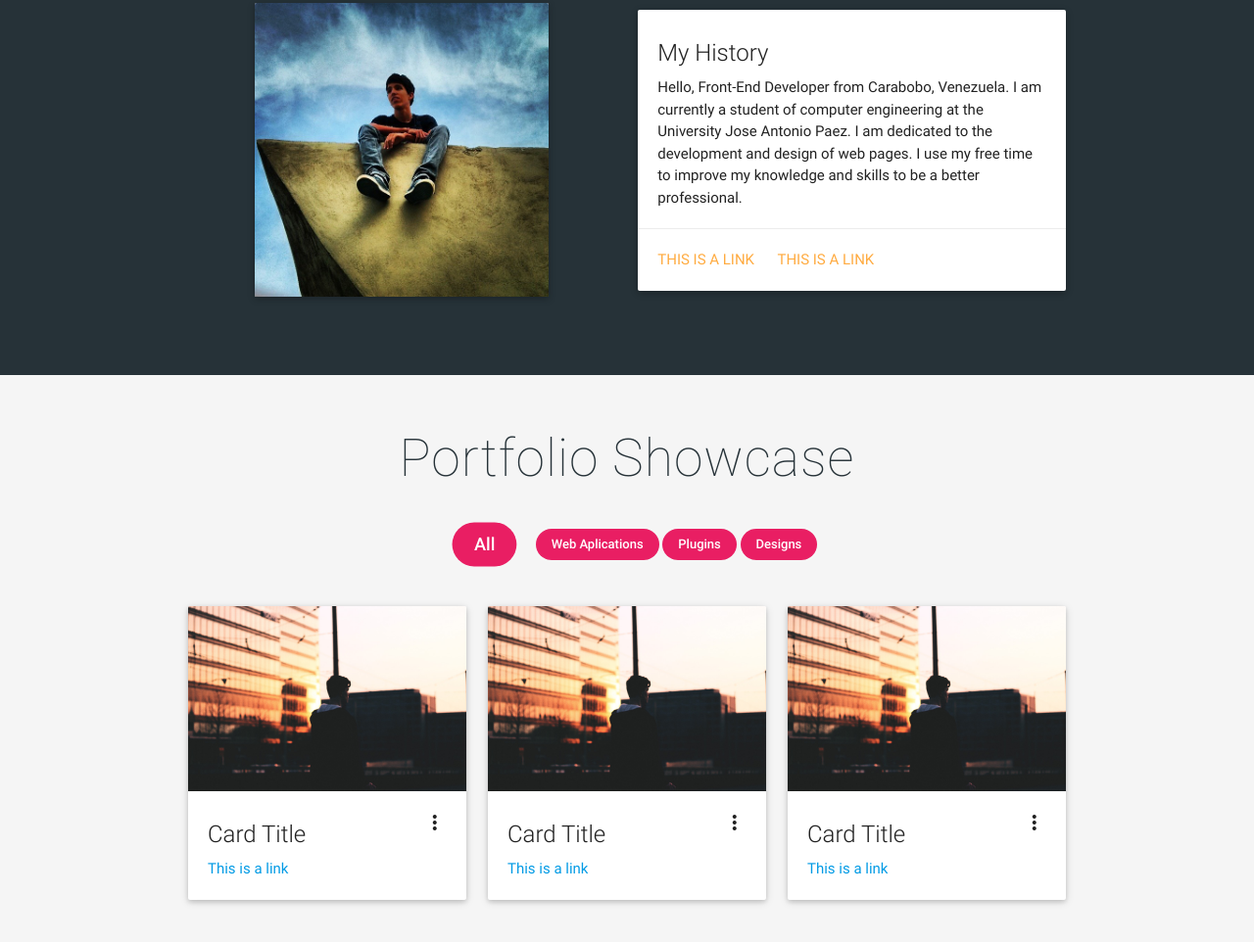
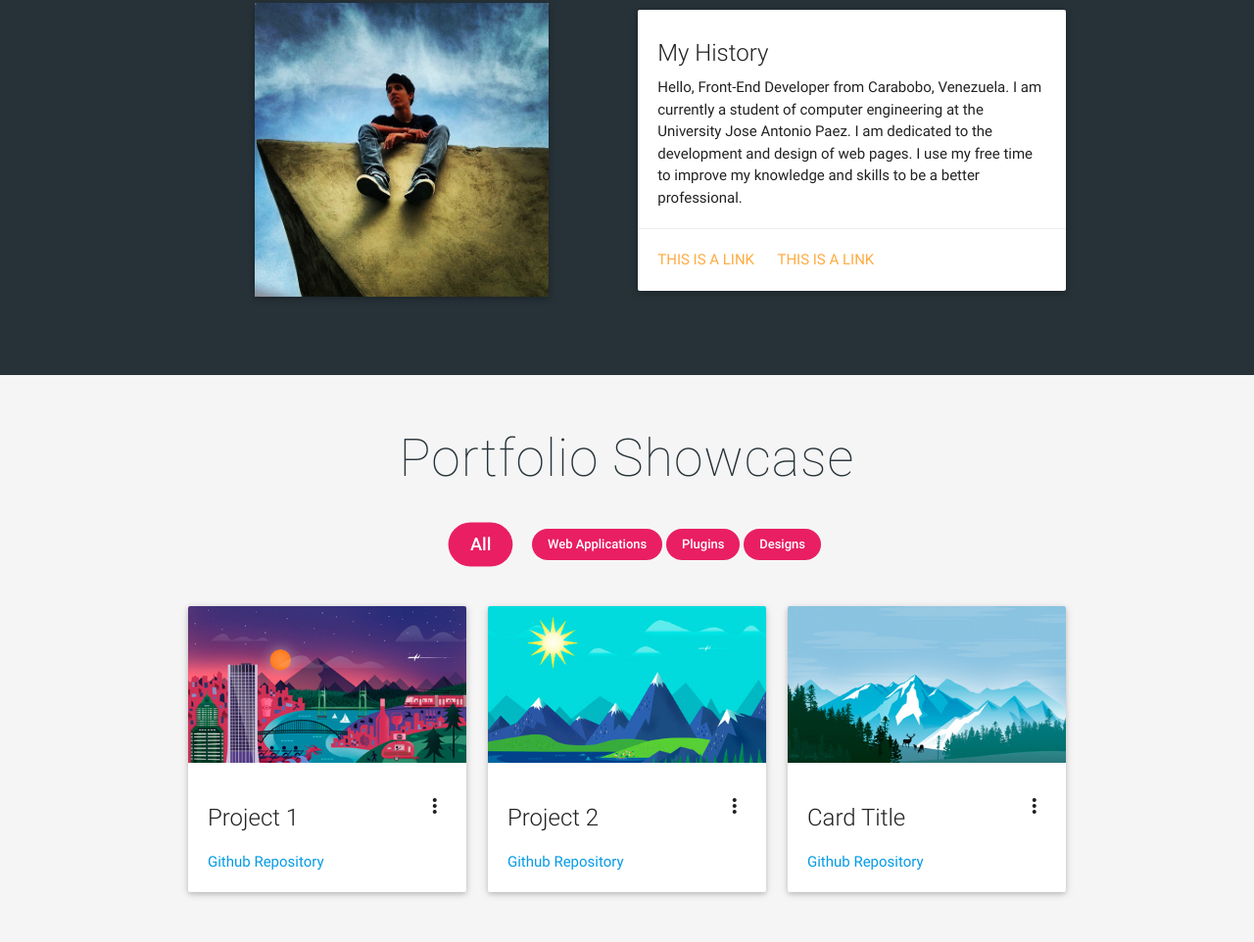
Before and after one commit to JuanHenriquez/P2-FEND, a website: page dist/index.html in a window 1280 px wide. Shown: the part 954-1916 px from the top of the page at 98% size. Drawn offline with Linux system fonts and the light colour scheme.

Commit message:
feat: Add files necessary for the correct rendering of the website.
All files needed for the proper functioning of the website added. All production files are in the "dist" folder.

```diff
--- a/dist/index.html
+++ b/dist/index.html
@@ -5,8 +5,6 @@
     <meta http-equiv="x-ua-compatible" content="ie=edge">
     <meta name="viewport" content="width=device-width, user-scalable=no, initial-scale=1.0, maximum-scale=1.0, minimum-scale=1.0">
     <title>Juan Henriquez's Portfolio</title>
-
-    <link rel="apple-touch-icon" href="apple-touch-icon.png">
 
     <!-- Css Files -->
     <link href="https://fonts.googleapis.com/icon?family=Material+Icons" rel="stylesheet">
@@ -43,7 +41,7 @@
 
             <div class="parallax-container">
                 <div class="parallax">
-                    <img src="images/main-bg-phone.jpg" alt="Parallax Picture" srcset="images/main-bg-tablet.jpg 700w, images/main-bg-desktop.jpg 1x, images/main-bg-2x.jpg 2x">
+                    <img src="images/main-bg-phone.jpg" alt="Parallax Picture" sizes="(min-width: 800px) 50vh, 100vh" srcset="images/main-bg-tablet.jpg 800w, images/main-bg-desktop.jpg 1200w, images/main-bg-2x.jpg 2000w">
                 </div>
                 <div class="bg-overlay">
                     <div id="main-title">
@@ -67,7 +65,7 @@
                         <div class="col s12 m6">
                             <div class="card" id="card-profile">
                                 <div class="card-image">
-                                    <img src="images/perfil-phone.jpg" alt="Profile Picture" srcset="images/perfil.jpg 600w">
+                                    <img src="images/perfil-phone.jpg" alt="Profile Picture" sizes="(min-width: 800px) 50vh, 100vh" srcset="images/perfil.jpg 600w">
                                 </div>
                             </div> <!-- /.card -->
                         </div>
@@ -100,7 +98,7 @@
                         <div class="col s12">
                             <div id="portfolio-controls">
                                 <a class="chip active">All</a>
-                                <a class="chip" data-project="web-aplications">Web Aplications</a>
+                                <a class="chip" data-project="web-applications">Web Applications</a>
                                 <a class="chip" data-project="plugins">Plugins</a>
                                 <a class="chip" data-project="designs">Designs</a>
                             </div>
@@ -111,53 +109,53 @@
                             <!-- Portolio cards section -->
                             <div id="portfolio-container" class="row">
                                 <!-- Project Item -->
-                                <div class="col s12 m6 l4 portfolio-item" data-groups='["web-aplications"]'>
+                                <article class="col s12 m6 l4 portfolio-item" data-groups='["web-applications"]'>
                                     <div class="card">
                                         <div class="card-image waves-effect waves-block waves-light">
-                                            <img class="activator" src="images/main-bg-tablet.jpg">
+                                            <img class="activator" src="images/img-project-1.jpg" alt="Project 1 Picture">
                                         </div>
                                         <div class="card-content">
-                                            <span class="card-title activator grey-text text-darken-4">Card Title<i class="material-icons right">more_vert</i></span>
-                                            <p><a href="#">This is a link</a></p>
+                                            <h5 class="card-title activator grey-text text-darken-4">Project 1<i class="material-icons right">more_vert</i></h5>
+                                            <p><a href="https://github.com/JuanHenriquez">Github Repository</a></p>
                                         </div>
                                         <div class="card-reveal">
-                                            <span class="card-title grey-text text-darken-4">Card Title<i class="material-icons right">close</i></span>
-                                            <p>Here is some more information about this product that is only revealed once clicked on.</p>
+                                            <span class="card-title grey-text text-darken-4">Project 1<i class="material-icons right">close</i></span>
+                                            <p>Here is some text information about this project.</p>
+                                        </div> <!-- /.card-reveal -->
+                                    </div>
+                                </article> <!-- /.portfolio-item -->
+                                <!-- Project Item -->
+                                <article class="col s12 m6 l4 portfolio-item" data-groups='["designs"]'>
+                                    <div class="card">
+                                        <div class="card-image waves-effect waves-block waves-light">
+                                            <img class="activator" src="images/img-project-2.jpg" alt="Project 2 Picture">
+                                        </div>
+                                        <div class="card-content">
+                                            <h5 class="card-title activator grey-text text-darken-4">Project 2<i class="material-icons right">more_vert</i></h5>
+                                            <p><a href="https://github.com/JuanHenriquez">Github Repository</a></p>
+                                        </div>
+                                        <div class="card-reveal">
+                                            <span class="card-title grey-text text-darken-4">Project 2<i class="material-icons right">close</i></span>
+                                            <p>Other text with information about this project.</p>
                                         </div>
                                     </div>
-                                </div> <!-- /.portfolio-item -->
+                                </article> <!-- /.portfolio-item -->
                                 <!-- Project Item -->
-                                <div class="col s12 m6 l4 portfolio-item" data-groups='["designs"]'>
+                                <article class="col s12 m6 l4 portfolio-item" data-groups='["plugins"]'>
                                     <div class="card">
                                         <div class="card-image waves-effect waves-block waves-light">
-                                            <img class="activator" src="images/main-bg-tablet.jpg">
+                                            <img class="activator" src="images/img-project-3.jpg" alt="Project 3 Picture">
                                         </div>
                                         <div class="card-content">
-                                            <span class="card-title activator grey-text text-darken-4">Card Title<i class="material-icons right">more_vert</i></span>
-                                            <p><a href="#">This is a link</a></p>
+                                            <h5 class="card-title activator grey-text text-darken-4">Card Title<i class="material-icons right">more_vert</i></h5>
+                                            <p><a href="https://github.com/JuanHenriquez">Github Repository</a></p>
                                         </div>
                                         <div class="card-reveal">
-                                            <span class="card-title grey-text text-darken-4">Card Title<i class="material-icons right">close</i></span>
-                                            <p>Here is some more information about this product that is only revealed once clicked on.</p>
+                                            <span class="card-title grey-text text-darken-4">Project 3<i class="material-icons right">close</i></span>
+                                            <p>Other text about project 3.</p>
                                         </div>
                                     </div>
-                                </div> <!-- /.portfolio-item -->
-                                <!-- Project Item -->
-                                <div class="col s12 m6 l4 portfolio-item" data-groups='["plugins"]'>
-                                    <div class="card">
-                                        <div class="card-image waves-effect waves-block waves-light">
-                                            <img class="activator" src="images/main-bg-tablet.jpg">
-                                        </div>
-                                        <div class="card-content">
-                                            <span class="card-title activator grey-text text-darken-4">Card Title<i class="material-icons right">more_vert</i></span>
-                                            <p><a href="#">This is a link</a></p>
-                                        </div>
-                                        <div class="card-reveal">
-                                            <span class="card-title grey-text text-darken-4">Card Title<i class="material-icons right">close</i></span>
-                                            <p>Here is some more information about this product that is only revealed once clicked on.</p>
-                                        </div>
-                                    </div>
-                                </div> <!-- /.portfolio-item -->
+                                </article> <!-- /.portfolio-item -->
                             </div>
                         </div>
                     </div>
```
Also changed, not shown: README.md (added), dist/images/img-project-1.jpg (added), dist/images/img-project-2.jpg (added), dist/images/img-project-3.jpg (added).
